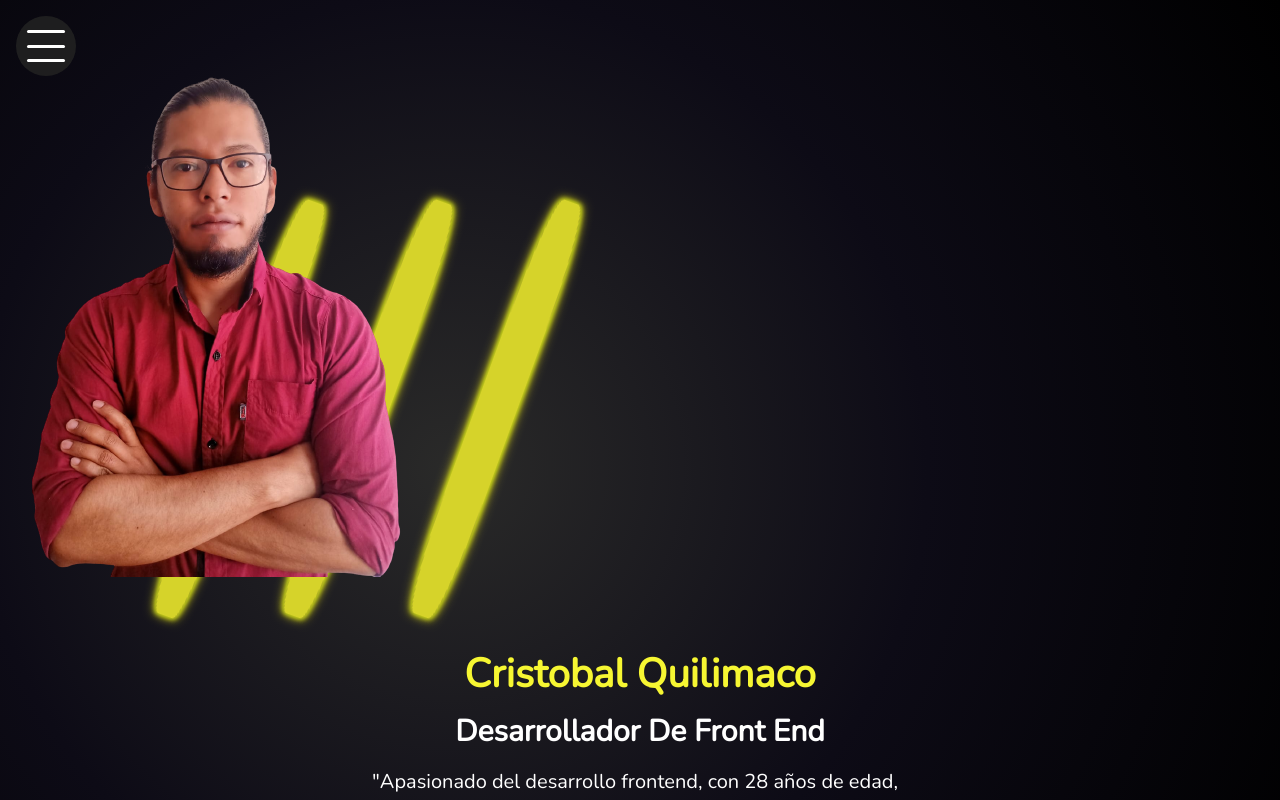
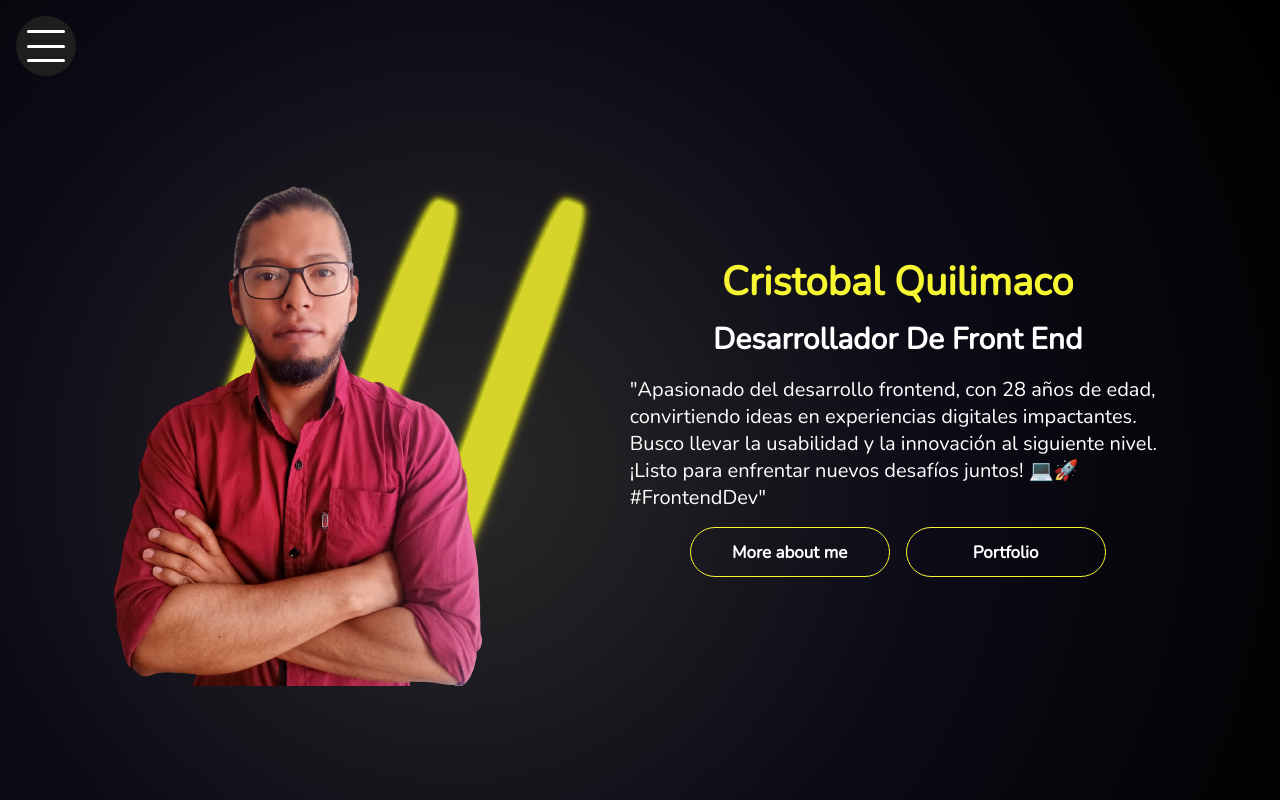
Before and after one commit to cristobalquilimaco/portfolioff, a React (Vite) app: page /contactame in a window 1280 px wide. Shown: the top 800 px of the page. Built offline with nearby package versions, Linux system fonts and the light colour scheme.

Commit message:
Se ajusta pagina home para pantallas pequeñas

```diff
--- a/src/components/styles/home.css
+++ b/src/components/styles/home.css
@@ -19,7 +19,6 @@ height: 100%;
 
 .banner_principal{
 overflow: hidden;
-width: 100%;
 }
 
 
@@ -200,6 +199,11 @@ color:#FFFFFF;
 
   @media screen and (max-width: 600px) {
 
+
+    .principal_home{
+  overflow: hidden;
+  }
+
     .neon-bar {
       left: 65%;
   }
```
